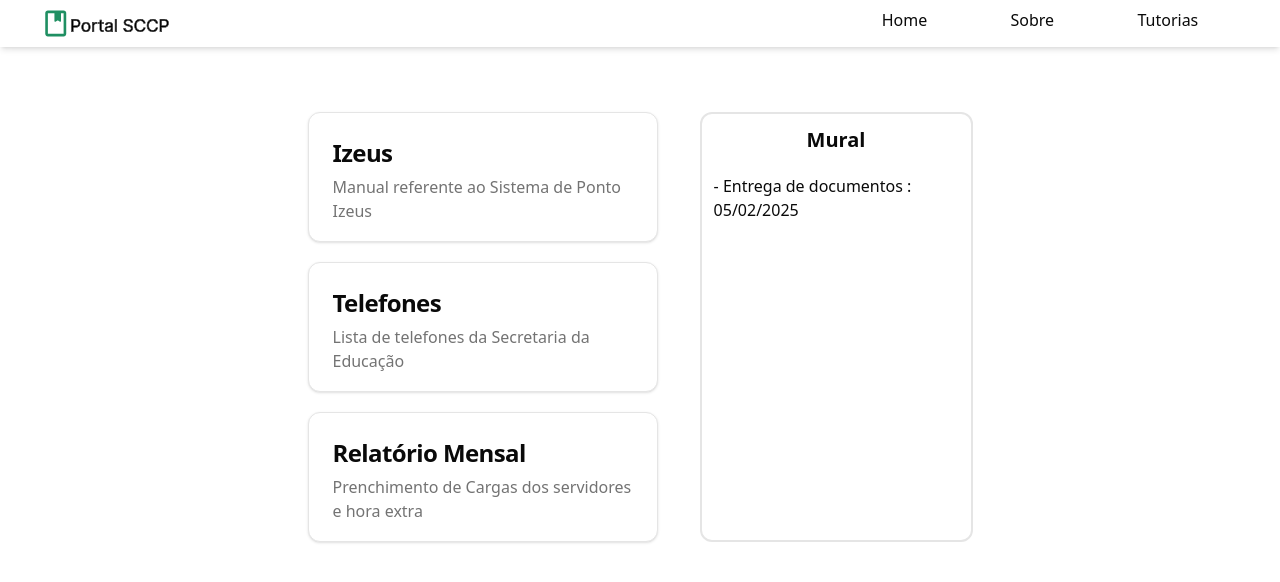
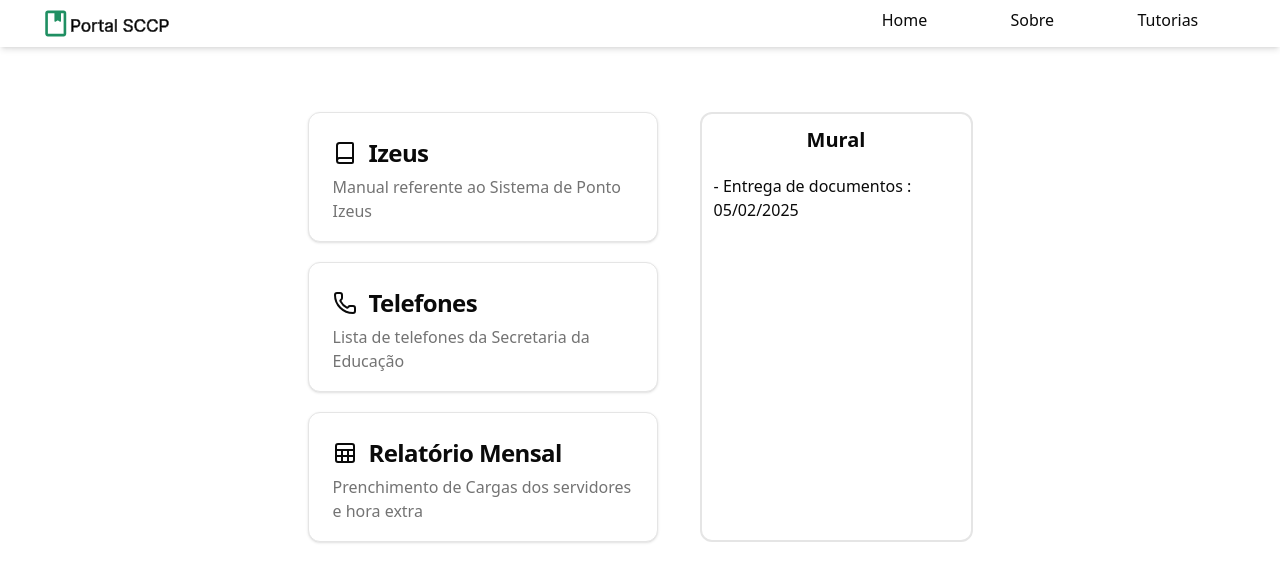
Before and after one commit to Kelabr/portal_sccp, a Next.js app: page / in a window 1280 px wide. Shown: the top 582 px of the page. Built offline with nearby package versions, Linux system fonts and the light colour scheme.

Commit message:
inclusão de icones e logo volta para página home

```diff
--- a/src/components/header/Header.jsx
+++ b/src/components/header/Header.jsx
@@ -9,12 +9,14 @@ export default function Header(){
     return(
         <header className='p-2 border-b-[1px] sm:border-none flex justify-center fixed top-0 left-0 w-full bg-white shadow-md z-50  '>
             <div className='flex justify-between w-full max-w-[1200px]'>
+                <Link href='/'>
                     <Image
                         src='/logo.svg'
                         width={130}
                         height={130}
                         alt='Logo portal Sccp'
                     />
+                </Link>
 
                 <nav className='flex justify-end sm:hidden'>
                     <Sheet>
--- a/src/components/tutoriais/Tutoriais.jsx
+++ b/src/components/tutoriais/Tutoriais.jsx
@@ -1,5 +1,6 @@
 import Link from "next/link"
 import { Card, CardDescription, CardHeader, CardTitle } from "../ui/card"
+import {Book, Phone, Sheet} from 'lucide-react'
 import Mural from "../mural/Mural"
 
 export default function Tutoriais(){
@@ -10,7 +11,10 @@ export default function Tutoriais(){
                             <Link href='./izeus' className="" >
                                 <Card className='h-[130px] max-w-[350px] sm:hover:-translate-y-3 sm:transition-transform sm:duration-300'>
                                     <CardHeader>
-                                        <CardTitle className='text-2xl'>Izeus</CardTitle>
+                                        <div className="flex items-center">
+                                            <Book className="mr-3"></Book>
+                                            <CardTitle className='text-2xl'>Izeus</CardTitle>
+                                        </div>
                                         <CardDescription className='text-base'>Manual referente ao Sistema de Ponto Izeus</CardDescription>
                                     </CardHeader>
                                 </Card>
@@ -19,7 +23,10 @@ export default function Tutoriais(){
                             <Link href='#'>
                                 <Card className='h-[130px] max-w-[350px] mt-5 sm:hover:-translate-y-3 sm:transition-transform sm:duration-300  '>
                                     <CardHeader>
-                                        <CardTitle className='text-2xl'>Telefones</CardTitle>
+                                        <div className="flex items-center">
+                                            <Phone className="mr-3"></Phone>
+                                            <CardTitle className='text-2xl'>Telefones</CardTitle>
+                                        </div>
                                         <CardDescription className='text-base'>Lista de telefones da Secretaria da Educação</CardDescription>
                                     </CardHeader>
                                 </Card>
@@ -28,7 +35,10 @@ export default function Tutoriais(){
                             <Link href='#'>
                                 <Card className='h-[130px] max-w-[350px] mt-5 sm:hover:-translate-y-3 sm:transition-transform sm:duration-300'>
                                     <CardHeader>
-                                        <CardTitle className='text-2xl'>Relatório Mensal</CardTitle>
+                                    <div className="flex items-center">
+                                            <Sheet className="mr-3"></Sheet>
+                                            <CardTitle className='text-2xl'>Relatório Mensal</CardTitle>
+                                        </div>
                                         <CardDescription  className='text-base'>Prenchimento de Cargas dos servidores e hora extra</CardDescription>
                                     </CardHeader>
                                 </Card>
```
Lines whose indentation alone changed are shown as unchanged.
